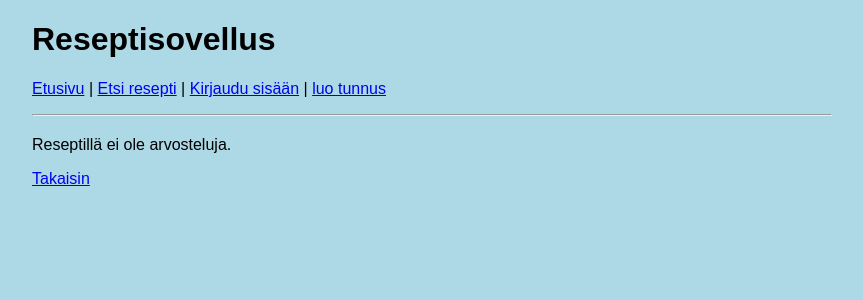
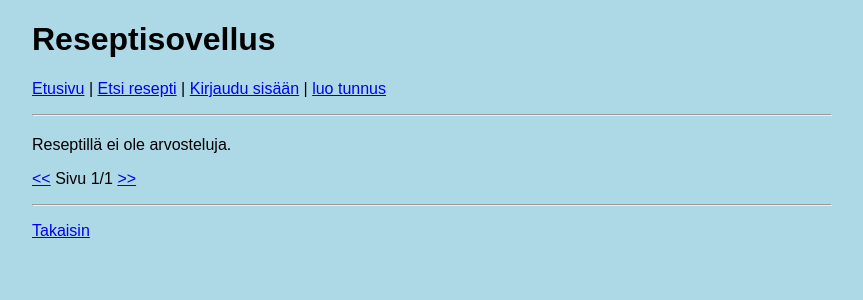
Before and after one commit to JonTahte/Ruokareseptit, a Flask app: page /reviews/1 in a window 1280 px wide. Shown: the top 300 px of the page, without its empty margins (208-1071 px from the left). Run offline with Flask 3, Linux system fonts and the light colour scheme; data that the repository does not hold is empty.

Commit message:
Add paging to review page

```diff
--- a/app.py
+++ b/app.py
@@ -126,11 +126,22 @@ def remove_review(recipe_id):
         return redirect("/recipe/" + str(recipe_id))
 
 @app.route("/reviews/<int:recipe_id>")
-def show_reviews(recipe_id):
+@app.route("/reviews/<int:recipe_id>/<int:page>")
+def show_reviews(recipe_id, page=1):
+    page_size = 10
+    review_count = reviews.review_count(recipe_id)
+    page_count = math.ceil(review_count / page_size)
+    page_count = max(page_count, 1)
+    if page < 1:
+        return redirect("/reviews/" + str(recipe_id) + "/1")
+    if page > page_count:
+        return redirect("/reviews/" + str(recipe_id) + "/" + str(page_count))
+
     recipe = recipes.get_recipe(recipe_id)
-    recipe_reviews = reviews.get_reviews(recipe_id)
-    return render_template("show_reviews.html", recipe=recipe,
-                           reviews=recipe_reviews)
+    recipe_reviews = reviews.get_reviews(recipe_id, page, page_size)
+    return render_template("show_reviews.html", page=page,
+                           page_count=page_count, recipe=recipe,
+                           reviews=recipe_reviews, review_count=review_count)
 
 @app.route("/new_recipe", methods = ["GET", "POST"])
 def new_recipe():
--- a/reviews.py
+++ b/reviews.py
@@ -1,4 +1,8 @@
 import db
+
+def review_count(recipe_id):
+    sql = "SELECT COUNT(id) FROM reviews WHERE recipe_id = ?"
+    return db.query(sql, [recipe_id])[0][0]
 
 def get_review(user_id, recipe_id):
     sql = """SELECT reviews.recipe_id, reviews.comment, reviews.rating,
@@ -9,16 +13,20 @@ def get_review(user_id, recipe_id):
     result = db.query(sql, [user_id, recipe_id])
     return result[0] if result else None
 
-def get_reviews(recipe_id):
+def get_reviews(recipe_id, page, page_size):
     sql = """SELECT reviews.user_id,
                     reviews.comment,
                     reviews.rating,
                     reviews.sent_at,
                     users.username
               FROM reviews, users
-              WHERE reviews.user_id = users.id AND
-                    recipe_id = ? ORDER BY reviews.id DESC"""
-    return db.query(sql, [recipe_id])
+              WHERE reviews.user_id = users.id
+              AND recipe_id = ?
+              ORDER BY reviews.id DESC
+              LIMIT ? OFFSET ?"""
+    limit = page_size
+    offset = page_size * (page - 1)
+    return db.query(sql, [recipe_id, limit, offset])
 
 def add_review(user_id, recipe_id, comment, rating):
     sql = """INSERT INTO reviews (user_id, recipe_id, comment, rating, sent_at)
--- a/templates/show_reviews.html
+++ b/templates/show_reviews.html
@@ -5,14 +5,14 @@
 {% block content %}
 <h2>{{ recipe.title }}</h2>
 
-{% if not reviews %}
+{% if review_count == 0 %}
   Reseptillä ei ole arvosteluja.
 {% else %}
   <p>
-  {% if reviews | count == 1 %}
+  {% if review_count == 1 %}
     Reseptillä on 1 arvostelu.
   {% else %}
-    Reseptillä on {{ reviews | count }} arvostelua.
+    Reseptillä on {{ review_count }} arvostelua.
   {% endif %}
   </p>
   <h3> Arvostelut </h3>
@@ -34,6 +34,12 @@
     {% endfor %}
   </ul>
 {% endif %}
+  <p>
+    <a href="/reviews/{{ recipe.id }}/{{ page - 1 }}">&lt;&lt;</a>
+    Sivu {{ page }}/{{ page_count }}
+    <a href="/reviews/{{ recipe.id }}/{{ page + 1 }}">&gt;&gt;</a>
+  </p>
+  <hr />
 <p>
   <a href="/recipe/{{ recipe.id }}">Takaisin</a>
 </p>
```
